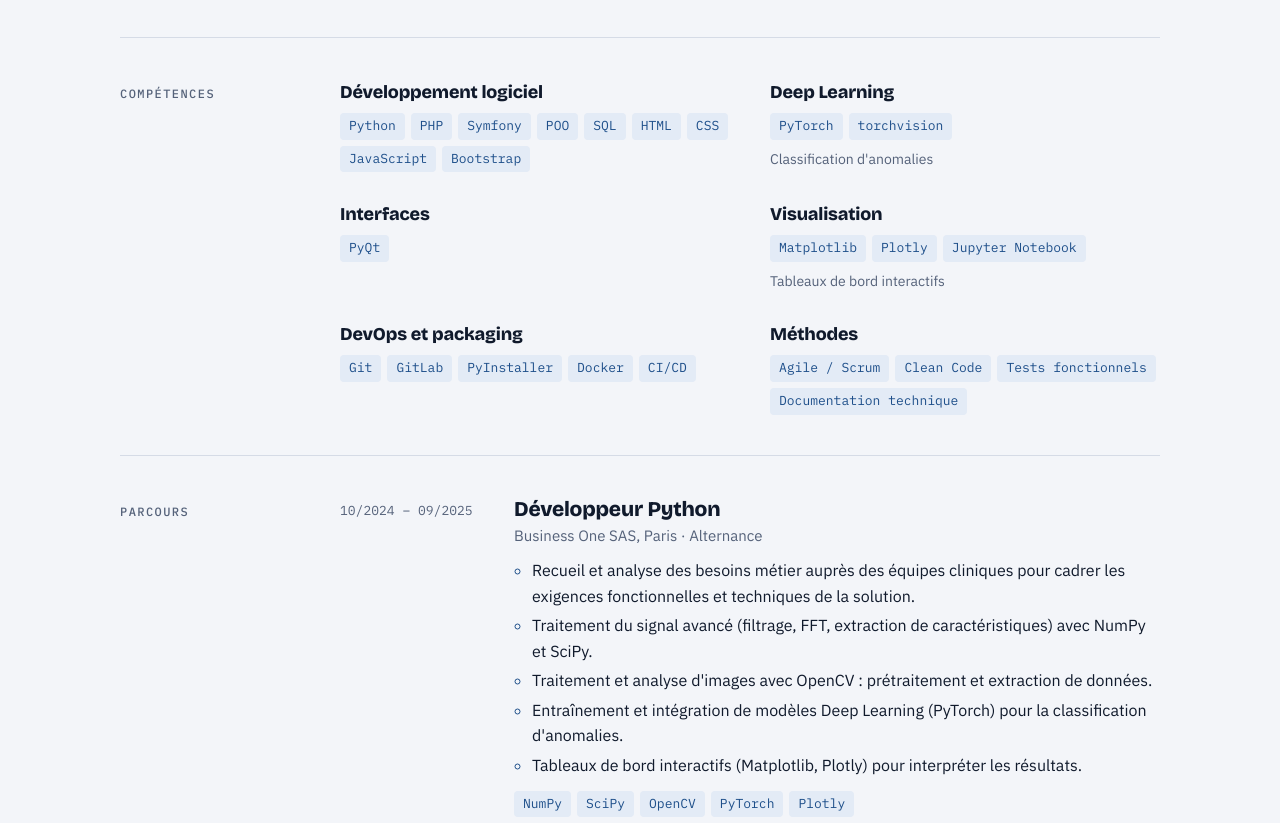
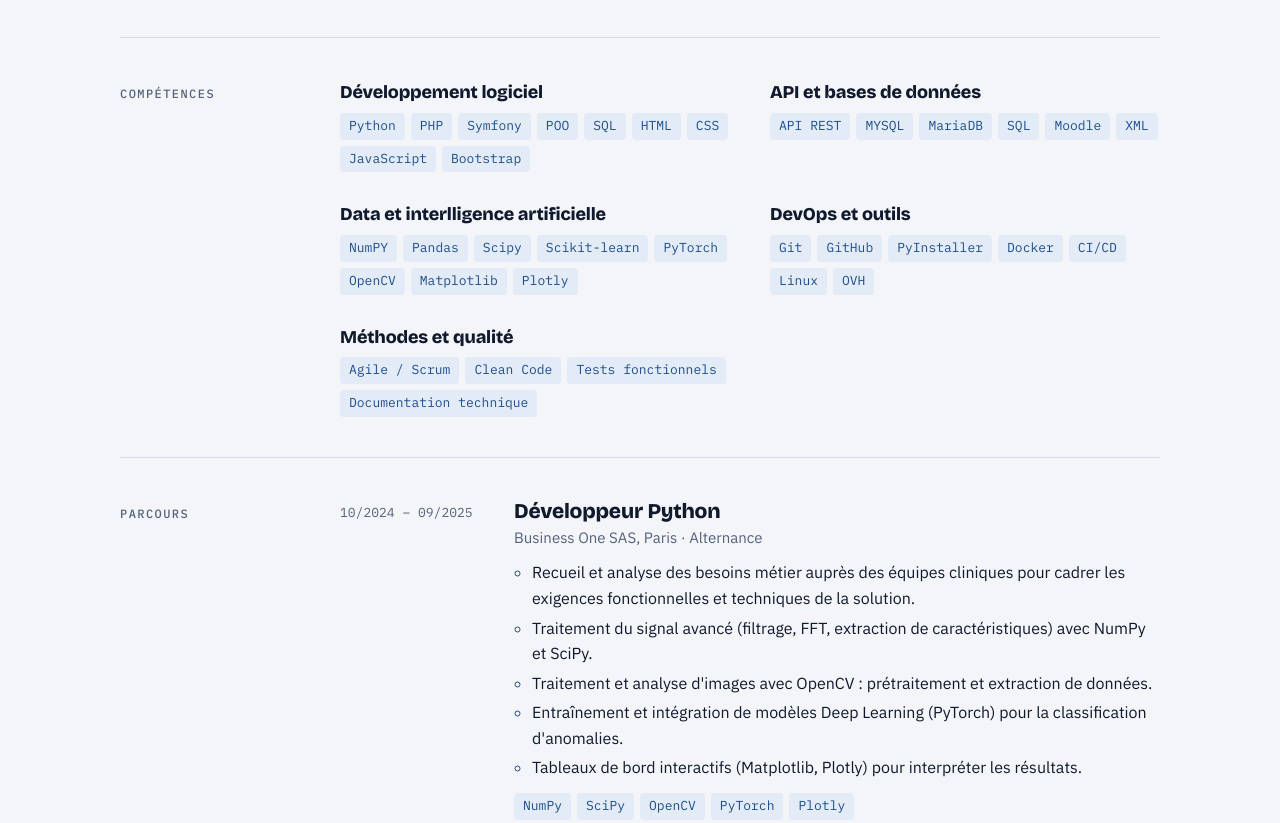
Before and after one commit to baudoinx/baudoinx.github.io, a plain HTML site: page docs/index.html in a window 1280 px wide. Shown: the part 1139-1962 px from the top of the page. Drawn offline with nearby package versions, Linux system fonts and the light colour scheme.

Commit message:
mise à jour

```diff
--- a/docs/index.html
+++ b/docs/index.html
@@ -214,23 +214,20 @@ body { margin: 0; }
       </div>
 
       <div>
-        <dt>Deep Learning</dt>
-        <dd><span class="chip">PyTorch</span><span class="chip">torchvision</span><span class="note">Classification d'anomalies</span></dd>
+        <dt>API et bases de données</dt>
+        <dd><span class="chip">API REST</span><span class="chip">MYSQL</span><span class="chip">MariaDB</span><span class = "chip">SQL</span><span class = "chip">Moodle</span><span class = "chip">XML</span></dd>
       </div>
       <div>
-        <dt>Interfaces</dt>
-        <dd><span class="chip">PyQt</span></dd>
+        <dt>Data et interlligence artificielle</dt>
+        <dd><span class="chip">NumPY</span><span class="chip">Pandas</span><span class="chip">Scipy</span><span class="chip">Scikit-learn</span><span class="chip">PyTorch</span><span class="chip">OpenCV</span><span class="chip">Matplotlib</span><span class="chip">Plotly</span></dd>
+      </div>
+
+      <div>
+        <dt>DevOps et outils</dt>
+        <dd><span class="chip">Git</span><span class="chip">GitHub</span><span class="chip">PyInstaller</span><span class="chip">Docker</span><span class="chip">CI/CD</span><span class="chip">Linux</span><span class="chip">OVH</span></dd>
       </div>
       <div>
-        <dt>Visualisation</dt>
-        <dd><span class="chip">Matplotlib</span><span class="chip">Plotly</span><span class="chip">Jupyter Notebook</span><span class="note">Tableaux de bord interactifs</span></dd>
-      </div>
-      <div>
-        <dt>DevOps et packaging</dt>
-        <dd><span class="chip">Git</span><span class="chip">GitLab</span><span class="chip">PyInstaller</span><span class="chip">Docker</span><span class="chip">CI/CD</span></dd>
-      </div>
-      <div>
-        <dt>Méthodes</dt>
+        <dt>Méthodes et qualité</dt>
         <dd><span class="chip">Agile / Scrum</span><span class="chip">Clean Code</span><span class="chip">Tests fonctionnels</span><span class="chip">Documentation technique</span></dd>
       </div>
     </dl>
@@ -338,7 +335,7 @@ body { margin: 0; }
     </div>
   </section>
 
-  <footer class="label"><span>Baudoin Tene Nembot</span><span>Ingénieur développement Python</span></footer>
+  <footer class="label"><span>Baudoin Tene Nembot</span><span>Concepteur & Développeur logiciel</span></footer>
 </div>
 
 <script>
```
